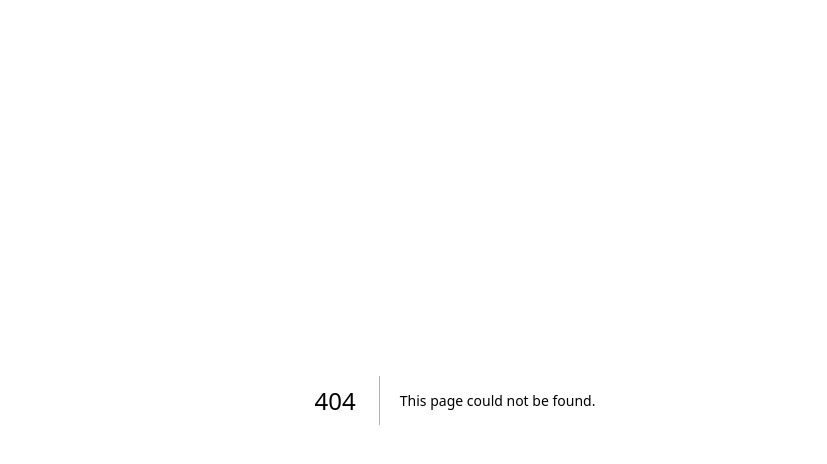
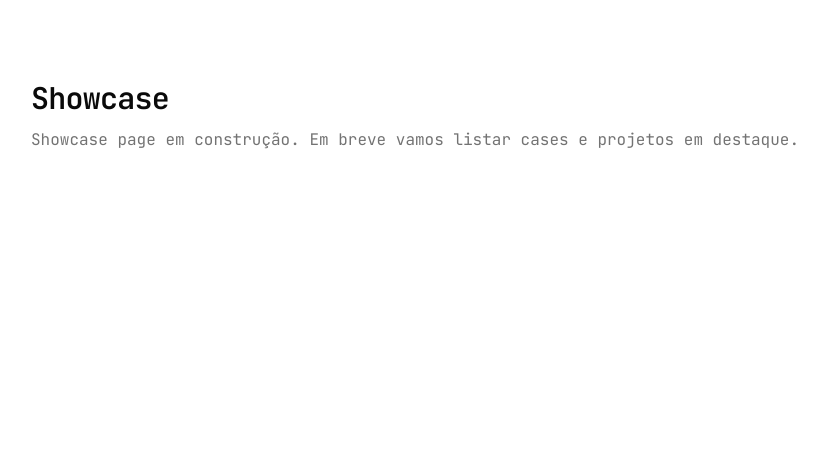
Before and after one commit to API-Kit-com/api-kit, a Next.js app: page /showcase in a window 1280 px wide. Before the commit this address had no page. Shown: the top 464 px of the page, without its empty margins (185-1012 px from the left). Built offline with nearby package versions, Linux system fonts and the light colour scheme.

Commit message:
feature: add showcase route placeholder

```diff
--- /dev/null
+++ b/app/showcase/page.tsx
@@ -0,0 +1,10 @@
+export default function ShowcasePage() {
+  return (
+    <main className="mx-auto max-w-4xl px-6 py-20">
+      <h1 className="text-3xl font-semibold tracking-tight">Showcase</h1>
+      <p className="mt-3 text-muted-foreground">
+        Showcase page em construção. Em breve vamos listar cases e projetos em destaque.
+      </p>
+    </main>
+  );
+}
```
